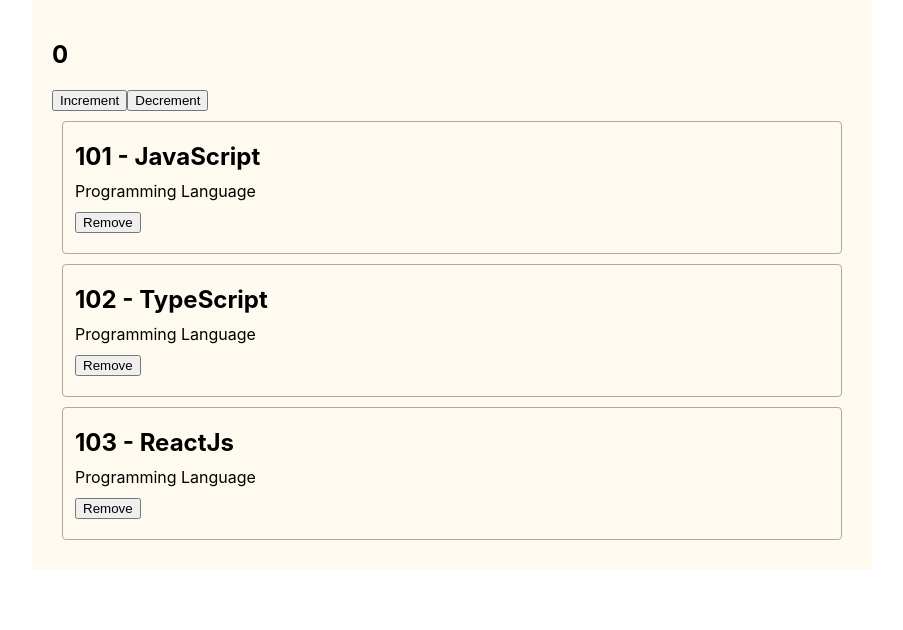
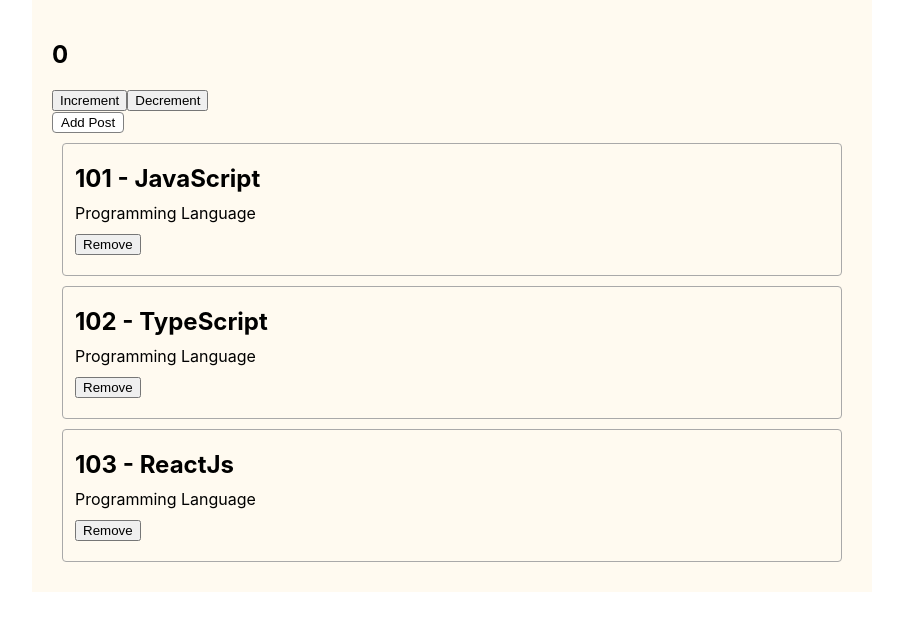
Before and after one commit to ArMikael/react-2023, a React (Create React App) app: page / in a window 1280 px wide. Shown: the top 630 px of the page, without its empty margins (188-1091 px from the left). Built offline with nearby package versions, Linux system fonts and the light colour scheme.

Commit message:
feat(rc-button): Added ui component - rc-button component.

```diff
--- a/src/components/PostList.jsx
+++ b/src/components/PostList.jsx
@@ -1,9 +1,12 @@
 import React from 'react';
 import PostItem from "./PostItem";
+import RcButton from "./ui/rc-button/RcButton";
 
 const PostList = ({ posts }) => {
     return (
         <div className='post-list'>
+            <RcButton>Add Post</RcButton>
+
             {posts?.map((post) =>
                 <PostItem post={post} key={post.id}></PostItem>
             )}
--- /dev/null
+++ b/src/components/ui/rc-button/RcButton.jsx
@@ -0,0 +1,11 @@
+import classes from "./RcButton.module.scss";
+
+const RcButton = (props) => {
+    return (
+        <button {...props} className={classes.rcButton}>
+
+        </button>
+    )
+};
+
+export default RcButton;
--- /dev/null
+++ b/src/components/ui/rc-button/RcButton.module.scss
@@ -0,0 +1,6 @@
+.rcButton {
+  background-color: white;
+  padding: 2px 8px;
+  border: 1px solid gray;
+  border-radius: 4px;
+}
```
